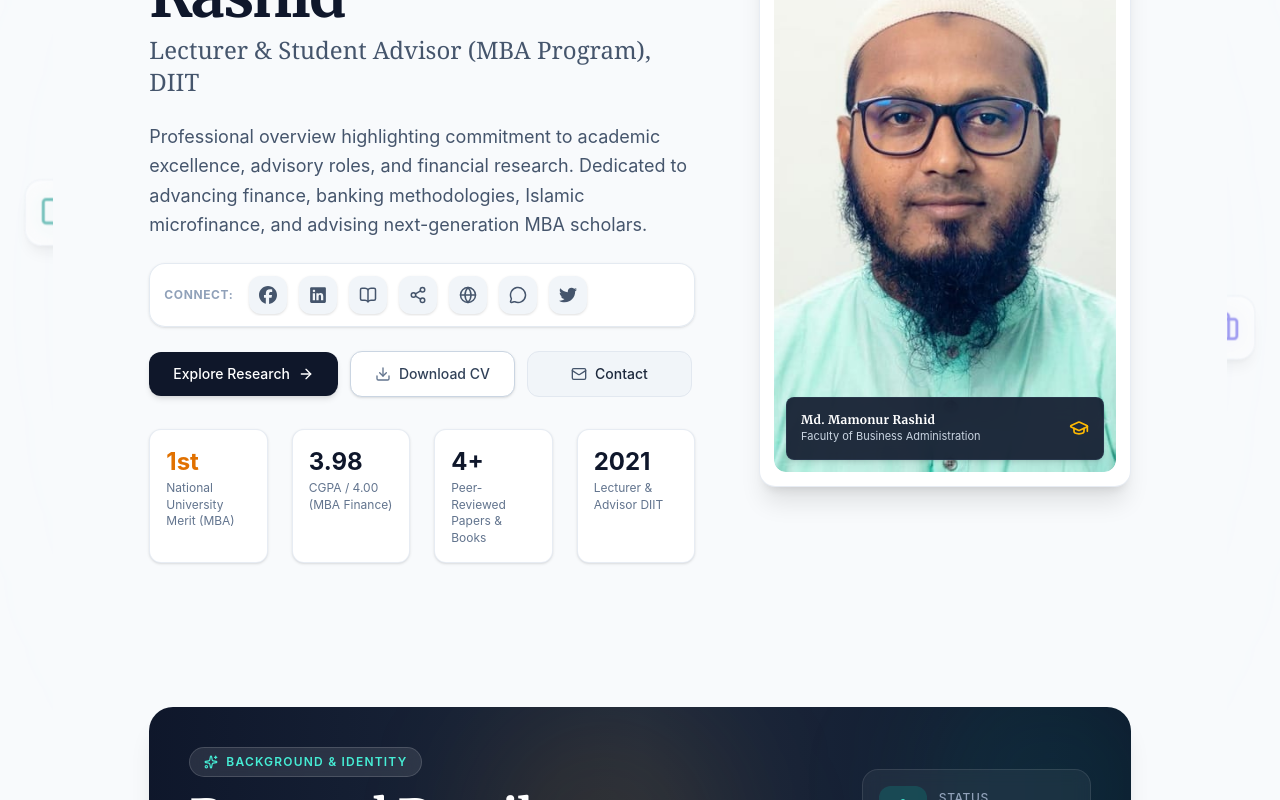
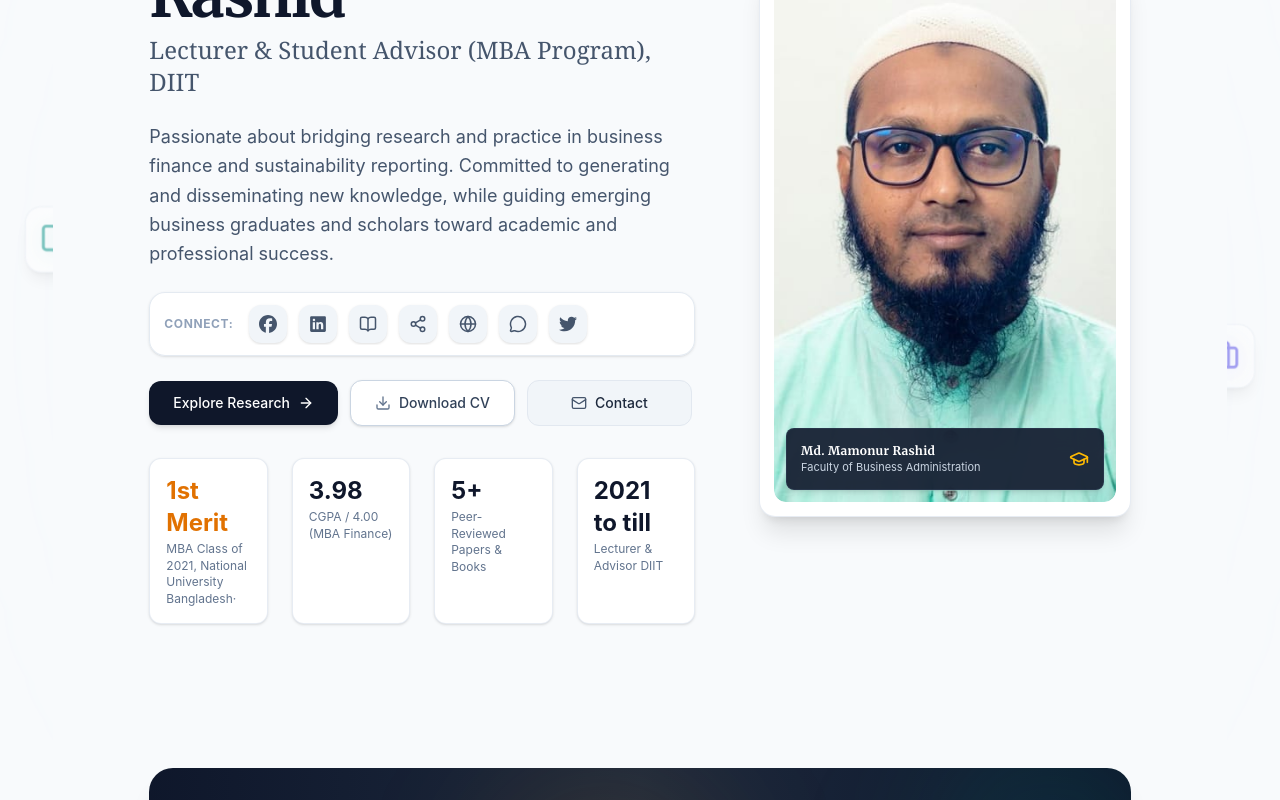
Before and after one commit to FrontFury/mamonur-rashid-client, a React (Vite) app: page / in a window 1280 px wide. Shown: the part 880-1680 px from the top of the page. Built offline with nearby package versions, Linux system fonts and the light colour scheme.

Commit message:
Update Info

```diff
--- a/src/pages/Contact/ContactBody/ContactBody.jsx
+++ b/src/pages/Contact/ContactBody/ContactBody.jsx
@@ -170,10 +170,10 @@ const ContactBody = () => {
                   MBA Advising Office Hours
                 </h4>
                 <p className="text-xs sm:text-sm font-semibold text-amber-300 mb-1">
-                  Saturday to Wednesday: 09:30 AM – 04:30 PM
+                  Sunday to Thursday: 09:30 AM – 04:30 PM
                 </p>
                 <p className="text-xs text-slate-400">
-                  Faculty Room, Department of Business Administration, DIIT.
+                  MBA Faculty Room, Department of Business Administration, DIIT
                 </p>
               </div>
               <Clock className="w-5 h-5 text-amber-400 shrink-0" />
--- a/src/pages/Home/Home/Home.jsx
+++ b/src/pages/Home/Home/Home.jsx
@@ -29,7 +29,7 @@ const Home = () => {
         }}
       >
         {/* Dark Overlay */}
-        <div className="absolute inset-0 bg-[#0F172A]/60 backdrop-blur-[1px]" />
+        <div className="absolute inset-0 bg-[#0F172A]/10 backdrop-blur-[1px]" />
       </section>
 
       {/* ==========================================
@@ -59,10 +59,10 @@ const Home = () => {
 
             {/* Professional Overview Paragraph */}
             <p className="text-slate-600 text-sm sm:text-base lg:text-lg leading-relaxed mb-6 w-full">
-              Professional overview highlighting commitment to academic
-              excellence, advisory roles, and financial research. Dedicated to
-              advancing finance, banking methodologies, Islamic microfinance,
-              and advising next-generation MBA scholars.
+              Passionate about bridging research and practice in business
+              finance and sustainability reporting. Committed to generating and
+              disseminating new knowledge, while guiding emerging business
+              graduates and scholars toward academic and professional success.
             </p>
 
             {/* ==========================================
@@ -190,10 +190,10 @@ const Home = () => {
               {/* Stat 1 */}
               <div className="bg-white p-3.5 sm:p-4 rounded-xl border border-slate-200/80 shadow-sm">
                 <span className="block text-lg sm:text-2xl font-bold text-amber-600 mb-0.5">
-                  1st
+                  1st Merit
                 </span>
                 <span className="block text-[11px] sm:text-xs text-slate-500 leading-snug">
-                  National University Merit (MBA)
+                  MBA Class of 2021, National University Bangladesh·
                 </span>
               </div>
 
@@ -210,7 +210,7 @@ const Home = () => {
               {/* Stat 3 */}
               <div className="bg-white p-3.5 sm:p-4 rounded-xl border border-slate-200/80 shadow-sm">
                 <span className="block text-lg sm:text-2xl font-bold text-slate-900 mb-0.5">
-                  4+
+                  5+
                 </span>
                 <span className="block text-[11px] sm:text-xs text-slate-500 leading-snug">
                   Peer-Reviewed Papers & Books
@@ -220,7 +220,7 @@ const Home = () => {
               {/* Stat 4 */}
               <div className="bg-white p-3.5 sm:p-4 rounded-xl border border-slate-200/80 shadow-sm">
                 <span className="block text-lg sm:text-2xl font-bold text-slate-900 mb-0.5">
-                  2021
+                  2021 to till
                 </span>
                 <span className="block text-[11px] sm:text-xs text-slate-500 leading-snug">
                   Lecturer & Advisor DIIT
--- a/src/pages/ResearchNPublications/ResearchNPublicationBody/ResearchNPublicationBody.jsx
+++ b/src/pages/ResearchNPublications/ResearchNPublicationBody/ResearchNPublicationBody.jsx
@@ -80,7 +80,7 @@ const ResearchNPublicationBody = () => {
             Research & Publications
           </h2>
           <p className="text-slate-500 text-sm sm:text-base mt-1.5 max-w-2xl">
-            Empirical and systematic inquiries in Islamic microfinance, transport sustainability, and macroeconomic crisis response.
+            Research is the quiet labor of today that becomes the foundation of tomorrow.
           </p>
         </div>
 
@@ -125,7 +125,7 @@ const ResearchNPublicationBody = () => {
           <div className="flex items-center gap-2 mb-6">
             <BookOpen className="w-5 h-5 text-slate-700" />
             <h3 className="text-lg sm:text-xl font-bold font-serif text-slate-900">
-              Published Refereed Articles & Book Chapters
+              Published articles and research papers
             </h3>
           </div>
 
```
